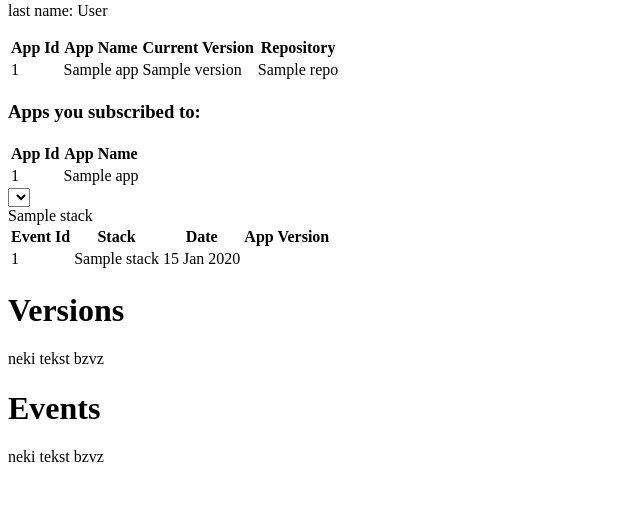
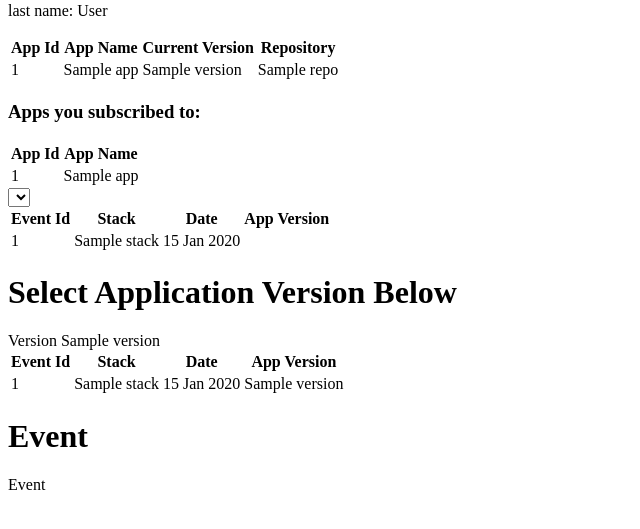
Before and after one commit to krokodilj/nwtprojekat, a Node project: template public/views/dashboard.html in a window 1280 px wide. Shown: the part 207-736 px from the top of the page, without its empty margins (0-640 px from the left). Run offline with Node 20 templates, Linux system fonts and the light colour scheme; the template is opened without the code that fills it: most values are stand-ins (such as "Sample title", 1, 10 or a date in 2020); lists and menus that the app fills with data are empty.

Commit message:
added event filtering by application version

```diff
--- a/public/index.html
+++ b/public/index.html
@@ -5,6 +5,7 @@
     <script src="https://ajax.googleapis.com/ajax/libs/angularjs/1.5.7/angular.min.js"></script>
     <script src="https://ajax.googleapis.com/ajax/libs/angularjs/1.5.7/angular-route.js"></script>
     <script src="https://ajax.googleapis.com/ajax/libs/angularjs/1.5.7/angular-cookies.js"></script>
+    <script src="https://cdnjs.cloudflare.com/ajax/libs/angular-filter/0.5.14/angular-filter.min.js"></script>
 
     <link rel="stylesheet" href="http://ajax.googleapis.com/ajax/libs/angular_material/1.1.0/angular-material.min.css">
     <script src="http://ajax.googleapis.com/ajax/libs/angularjs/1.5.5/angular-animate.min.js"></script>
--- a/public/views/dashboard.html
+++ b/public/views/dashboard.html
@@ -54,12 +54,12 @@
                             <md-content class="md-padding">
 
                                 <!-- here goes selection by fragments || event.fragment for event in eventsData -->
-                                <select ng-model="selectedFragment" ng-options="event.fragment for event in dashboardCtrl.eventsData" id="selectedFragment">
+                                <select ng-model="selectedFragment" ng-options="event.fragment for event in dashboardCtrl.eventsData | unique:'fragment'"
+                                    id="selectedFragment">
                                 </select>
-                               <!-- FRAGMENTS TABLE-->
-                               <div>{{selectedFragment.stack}}</div>
+                                <!-- FRAGMENTS TABLE-->
 
-                               <table class="table table-hover">
+                                <table class="table table-hover">
                                     <thead>
                                         <th>Event Id</th>
                                         <th>Stack</th>
@@ -75,24 +75,56 @@
                                         </tr>
                                     </tbody>
                                 </table>
-                               <!--END OF FRAGMENTS TABLE -->
+                                <!--END OF FRAGMENTS TABLE -->
 
                             </md-content>
                         </md-tab>
-                        <md-tab label="Versions">
+                        <md-tab label="App Version">
                             <md-content class="md-padding">
-                                <h1 class="md-display-2">Versions</h1>
+                                <div class="md-padding" ng-cloak>
+                                    <div>
+                                        <h1 class="md-title">Select Application Version Below</h1>
+                                        <div layout="row">
+                                            <md-input-container>
+                                                <label>Version</label>
+                                                <md-select ng-model="selectedVersions" multiple>
+                                                    <md-option ng-value="event.version" ng-repeat="event in dashboardCtrl.eventsData | unique:'version'">{{event.version}}</md-option>
+                                                </md-select>
+                                            </md-input-container>
+                                        </div>
 
-                                <p ng-click="dashboardCtrl.selectApp()"> neki tekst bzvz </p>
-
+                                        <table class="table table-hover">
+                                            <thead>
+                                                <th>Event Id</th>
+                                                <th>Stack</th>
+                                                <th>Date</th>
+                                                <th>App Version</th>
+                                            </thead>
+                                            <tbody>
+                                                <tr ng-click="" ng-repeat="e in dashboardCtrl.eventsData| byAppVersion:selectedVersions">
+                                                    <td>{{e._id}}</td>
+                                                    <td>{{e.stack}}</td>
+                                                    <td>{{e.date}}</td>
+                                                    <td>{{e.version}}</td>
+                                                </tr>
+                                            </tbody>
+                                        </table>
+                                    </div>
+                                </div>
                             </md-content>
                         </md-tab>
-
-                        <md-tab label="Events">
+                        <md-tab label="Event">
                             <md-content class="md-padding">
-                                <h1 class="md-display-2">Events</h1>
-
-                                <p ng-click="dashboardCtrl.selectApp()"> neki tekst bzvz </p>
+                                <div class="md-padding" ng-cloak>
+                                    <div>
+                                        <h1 class="md-title">Event</h1>
+                                        <div layout="row">
+                                            <md-input-container>
+                                                <label>Event</label>
+                                            </md-input-container>
+                                        </div>
+                                    </div>
+                                </div>
 
                             </md-content>
                         </md-tab>
```
Also changed, not shown: public/app.js (+17 -1 lines), public/javascripts/dashboard.js (+10 -2 lines).
